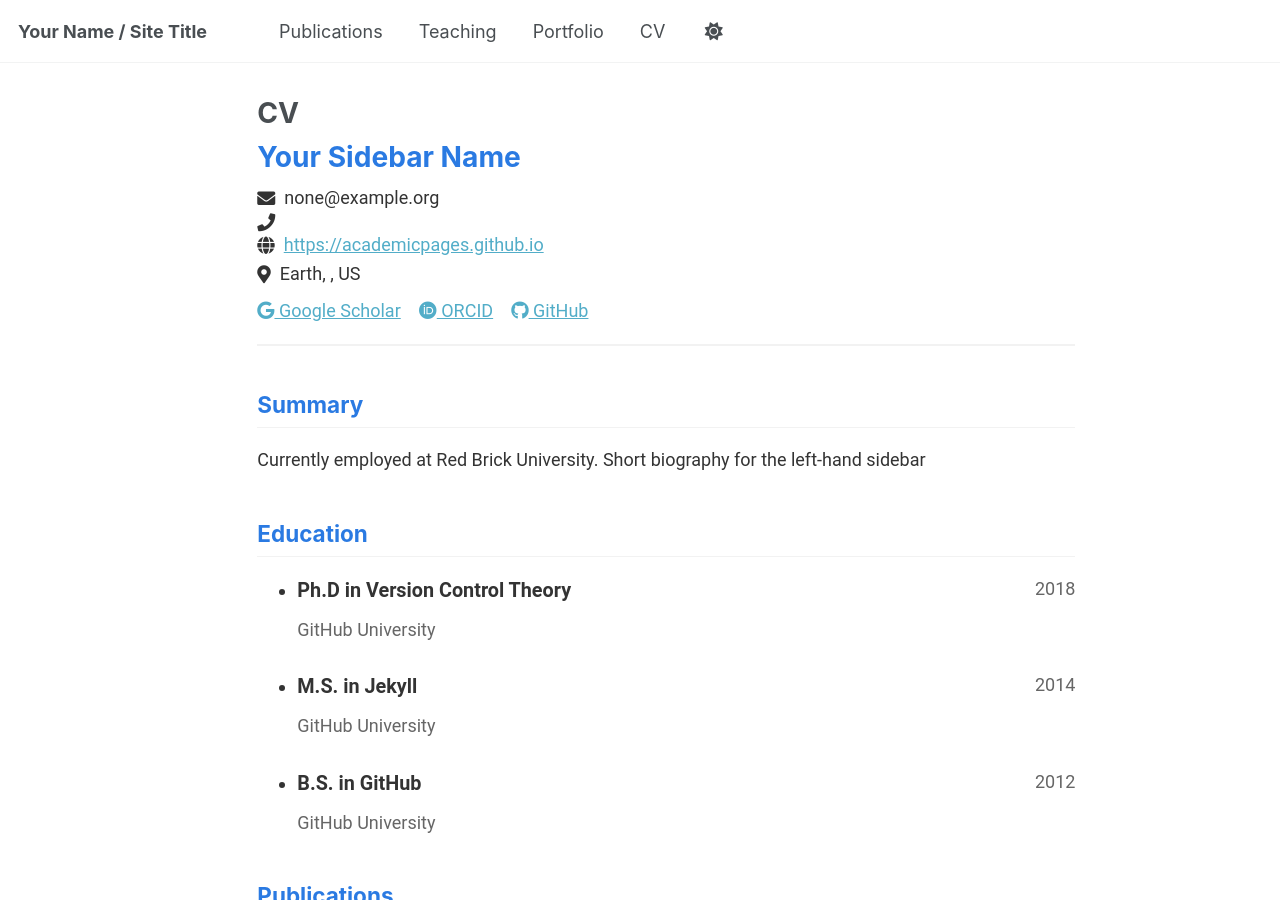
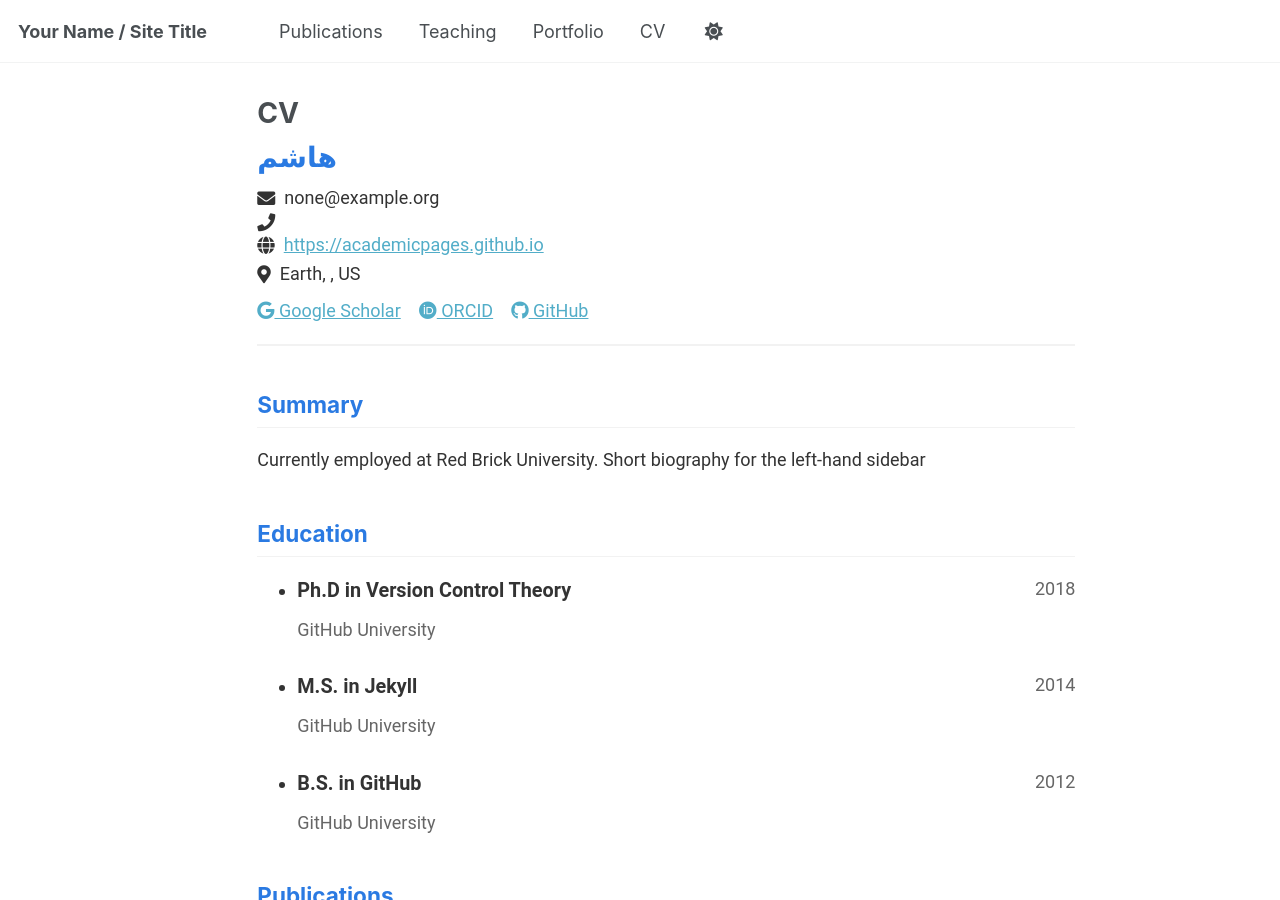
Before and after one commit to ihalhashem/ihalhashem.github.io, a Jekyll site: the page built from _pages/cv-json.md, in a window 1280 px wide and 900 px high. Built offline with Jekyll 4.4.1, drawn with Linux system fonts in a browser that asks for light colours.

Commit message:
Update cv.json

```diff
--- a/_data/cv.json
+++ b/_data/cv.json
@@ -1,6 +1,6 @@
 {
   "basics": {
-    "name": "Your Sidebar Name",
+    "name": "هاشم ",
     "email": "none@example.org",
     "phone": "",
     "website": "https://academicpages.github.io",
```
